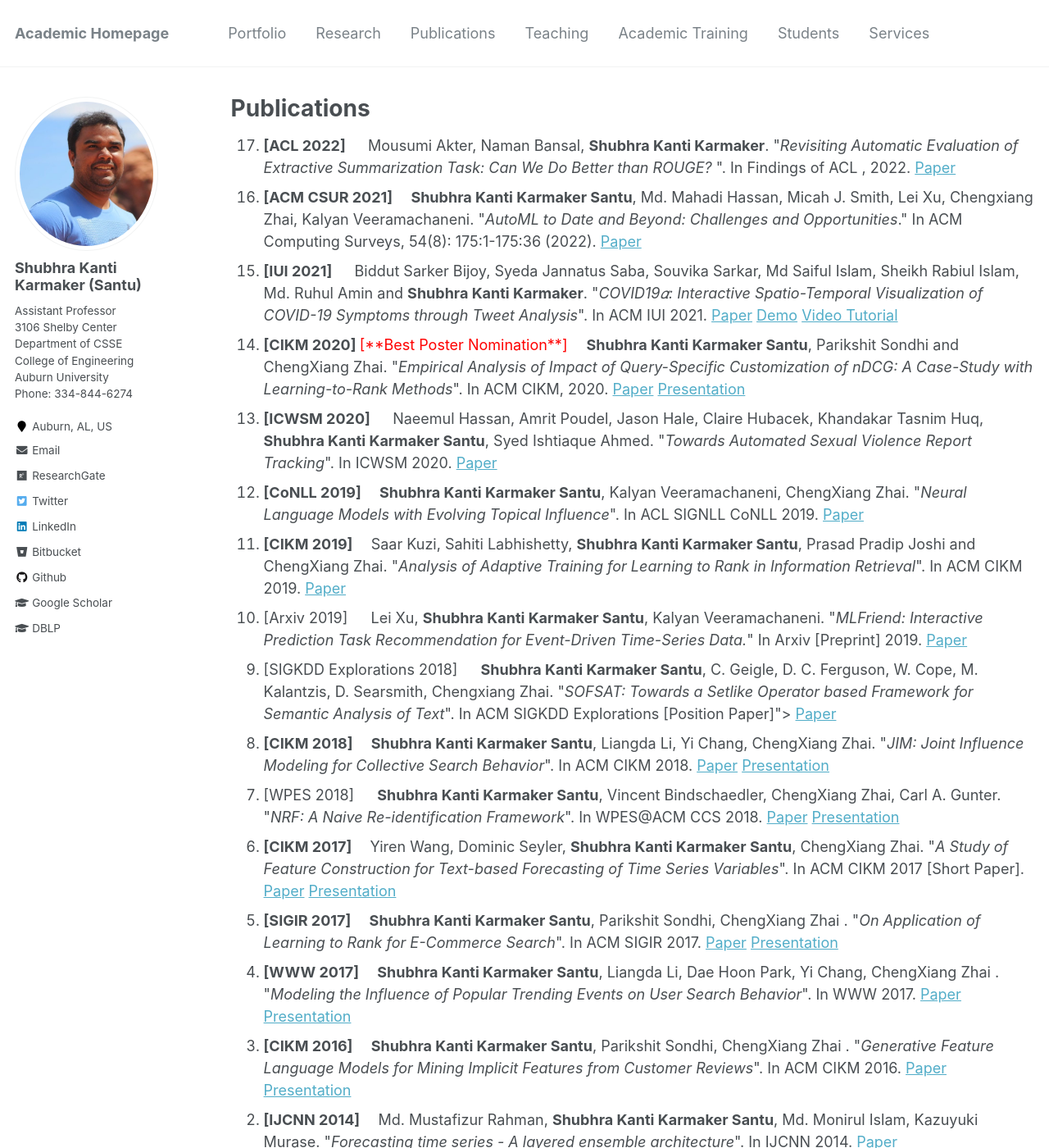
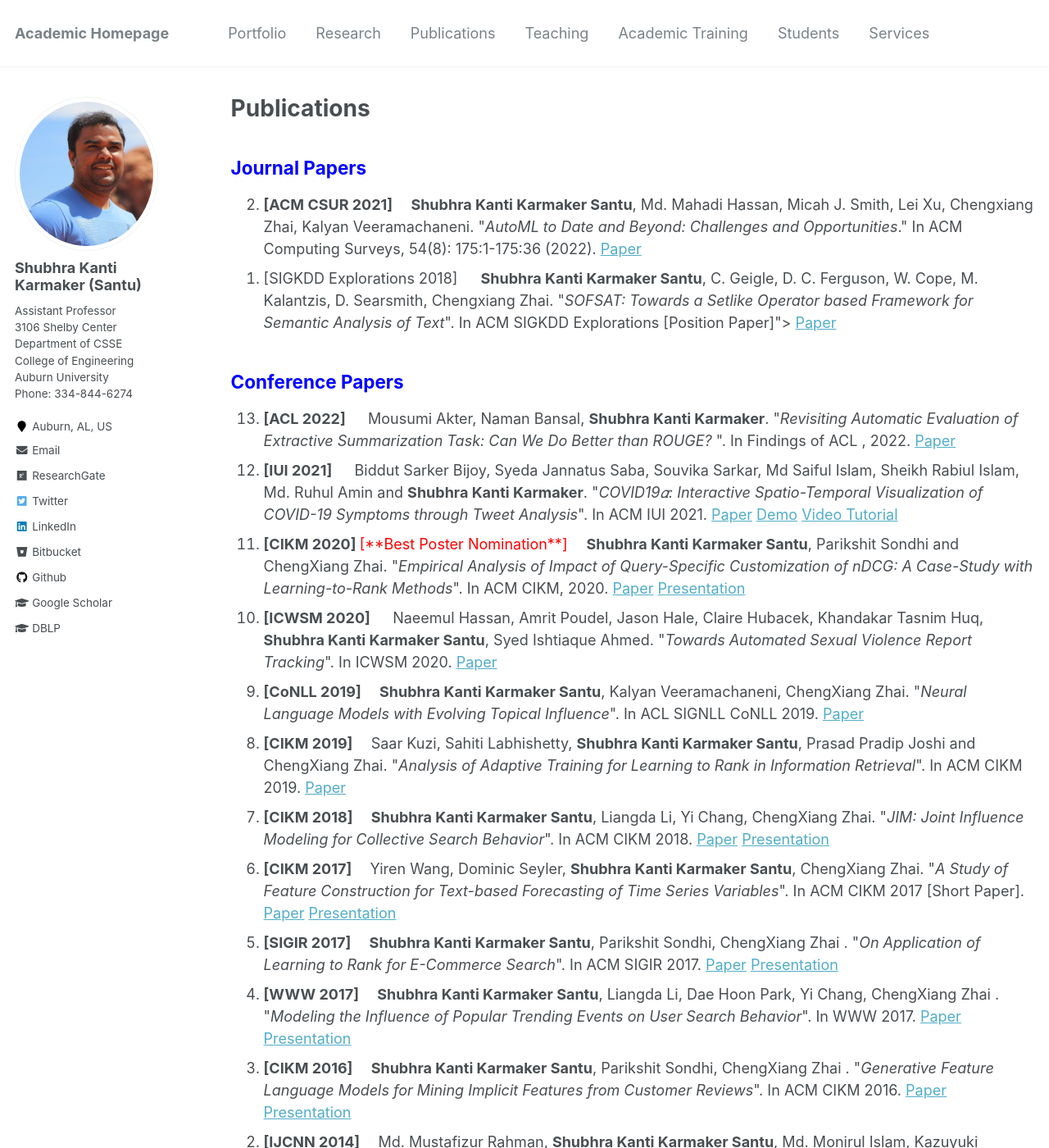
Before and after one commit to karmake2/karmake2.github.io, a Jekyll site: the page built from _pages/publications.md, in a window 1280 px wide and 1400 px high. Shown: the whole window at 82% size. Built offline with Jekyll 4.4.1, drawn with Linux system fonts in a browser that asks for light colours; some of the changed text lies outside the part shown.

Commit message:
paper added

```diff
--- a/_pages/publications.md
+++ b/_pages/publications.md
@@ -12,10 +12,17 @@ author_profile: true
 {% include base_path %}
 
 
+## <span style="color:blue">Journal Papers</span>
+<ol reversed=true>
+<li> <b>[ACM CSUR 2021] &emsp;</b><b>Shubhra Kanti Karmaker Santu</b>, Md. Mahadi Hassan, Micah J. Smith, Lei Xu, Chengxiang Zhai, Kalyan Veeramachaneni. "<i>AutoML to Date and Beyond: Challenges and Opportunities</i>." In ACM Computing Surveys, 54(8): 175:1-175:36 (2022).  <a href="https://karmake2.github.io/files/Publications/2021/AutoML.pdf">Paper</a> </li>
+<li>[SIGKDD Explorations 2018] &emsp; <b>Shubhra Kanti Karmaker Santu</b>, C. Geigle, D. C. Ferguson, W. Cope, M. Kalantzis, D. Searsmith, Chengxiang Zhai. "<i>SOFSAT: Towards a Setlike Operator based Framework for Semantic Analysis of Text</i>". In ACM SIGKDD Explorations [Position Paper]"> <a href="https://karmake2.github.io/files/Publications/2018/SOFSAT.pdf">Paper</a></li>
+</ol>
+
+
+
+## <span style="color:blue">Conference Papers</span>
 <ol reversed>
-<li> <b>[ACL 2022] &emsp;</b> Mousumi Akter, Naman Bansal, <b>Shubhra Kanti Karmaker</b>. "<i>Revisiting Automatic Evaluation of Extractive Summarization Task: Can We Do Better than ROUGE? </i>". In Findings of ACL , 2022. <a href="https://karmake2.github.io/files/Publications/2021/Sem-nCG.pdf">Paper</a>
-
-<li> <b>[ACM CSUR 2021] &emsp;</b><b>Shubhra Kanti Karmaker Santu</b>, Md. Mahadi Hassan, Micah J. Smith, Lei Xu, Chengxiang Zhai, Kalyan Veeramachaneni. "<i>AutoML to Date and Beyond: Challenges and Opportunities</i>." In ACM Computing Surveys, 54(8): 175:1-175:36 (2022).  <a href="https://karmake2.github.io/files/Publications/2021/AutoML.pdf">Paper</a>
+<li> <b>[ACL 2022] &emsp;</b> Mousumi Akter, Naman Bansal, <b>Shubhra Kanti Karmaker</b>. "<i>Revisiting Automatic Evaluation of Extractive Summarization Task: Can We Do Better than ROUGE? </i>". In Findings of ACL , 2022. <a href="https://karmake2.github.io/files/Publications/2022/Sem-nCG.pdf">Paper</a> </li>
 
 <li> <b>[IUI 2021]  &emsp;</b> Biddut Sarker Bijoy, Syeda Jannatus Saba, Souvika Sarkar, Md Saiful Islam, Sheikh Rabiul Islam, Md. Ruhul Amin and <b>Shubhra Kanti Karmaker</b>. "<i>COVID19𝛼: Interactive Spatio-Temporal Visualization of COVID-19 Symptoms through Tweet Analysis</i>". In ACM IUI 2021.  <a href="https://karmake2.github.io/files/Publications/2021/COVID19.pdf">Paper</a>  <a href="https://bijoy-sust.github.io/Covid19/">Demo</a>	<a href="https://drive.google.com/file/d/1Buj9xNEZsKLLSSjaqnuWrynIJ4qWmeMC/view?usp=sharing">Video Tutorial</a></li>
 
@@ -27,13 +34,7 @@ author_profile: true
 
 <li> <b>[CIKM 2019] &emsp;</b>Saar Kuzi, Sahiti Labhishetty, <b>Shubhra Kanti Karmaker Santu</b>, Prasad Pradip Joshi and ChengXiang Zhai. "<i>Analysis of Adaptive Training for Learning to Rank in Information Retrieval</i>". In ACM CIKM 2019. <a href="https://karmake2.github.io/files/Publications/2019/Robust_LTR.pdf">Paper</a>	</li>
 
-<li> [Arxiv 2019] &emsp; Lei Xu, <b>Shubhra Kanti Karmaker Santu</b>, Kalyan Veeramachaneni. "<i>MLFriend: Interactive Prediction Task Recommendation for Event-Driven Time-Series Data.</i>" In Arxiv [Preprint] 2019. <a href="https://karmake2.github.io/files/Publications/2019/MLFriend.pdf">Paper</a></li>
-
-<li>[SIGKDD Explorations 2018] &emsp; <b>Shubhra Kanti Karmaker Santu</b>, C. Geigle, D. C. Ferguson, W. Cope, M. Kalantzis, D. Searsmith, Chengxiang Zhai. "<i>SOFSAT: Towards a Setlike Operator based Framework for Semantic Analysis of Text</i>". In ACM SIGKDD Explorations [Position Paper]"> <a href="https://karmake2.github.io/files/Publications/2018/SOFSAT.pdf">Paper</a></li>
-
 <li><b>[CIKM 2018] &emsp;</b><b>Shubhra Kanti Karmaker Santu</b>, Liangda Li, Yi Chang, ChengXiang Zhai. "<i>JIM: Joint Influence Modeling for Collective Search Behavior</i>".  In ACM CIKM 2018. <a href="https://karmake2.github.io/files/Publications/2018/Multivariate_Influence.pdf">Paper</a>	<a href="https://karmake2.github.io/files/Publications/2018/JIM.pptx">Presentation</a></li>
-
-<li>[WPES 2018] &emsp; <b>Shubhra Kanti Karmaker Santu</b>, Vincent Bindschaedler, ChengXiang Zhai, Carl A. Gunter. "<i>NRF: A Naive Re-identification Framework</i>". In WPES@ACM CCS 2018. <a href="https://karmake2.github.io/files/Publications/2018/NRF.pdf">Paper</a>	<a href="https://karmake2.github.io/files/Publications/2018/NRF.pptx">Presentation</a>	</li>
 
 <li><b>[CIKM 2017] &emsp;</b>Yiren Wang, Dominic Seyler, <b>Shubhra Kanti Karmaker Santu</b>, ChengXiang Zhai. "<i>A Study of Feature Construction for Text-based Forecasting of Time Series Variables</i>". In ACM CIKM 2017 [Short Paper]. <a href="https://karmake2.github.io/files/Publications/2017/sp0985-wangA.pdf">Paper</a>	<a href="https://karmake2.github.io/files/Publications/2017/CIKM2017-poster.pdf">Presentation</a>	</li>
 
@@ -46,3 +47,21 @@ author_profile: true
 <li><b>[IJCNN 2014] &emsp;</b>Md. Mustafizur Rahman, <b>Shubhra Kanti Karmaker Santu</b>, Md. Monirul Islam, Kazuyuki Murase. "<i>Forecasting time series - A layered ensemble architecture</i>". In IJCNN 2014. <a href="https://karmake2.github.io/files/Publications/2014/IJCNN_TSF.pdf">Paper</a></li>
 
 <li><b>[CEC 2014] &emsp;</b><b>Shubhra Kanti Karmaker Santu</b>, Md. Mustafizur Rahman, Md. Monirul Islam, Kazuyuki Murase. "<i>Towards better generalization in Pittsburgh learning classifier systems</i>". In IEEE CEC (Congress on Evolutionary Computation) 2014. <a href="https://karmake2.github.io/files/Publications/2014/CEC_EDARIC.pdf">Paper</a>	&nbsp;&nbsp;<a href="https://karmake2.github.io/files/Publications/2014/EDARIC_Presenation.pptx">Presentation</a>	</li>
+</ol>
+
+
+
+## <span style="color:blue">Workshop Papers</span>
+<ol reversed>
+<li>[UserNLP@WWW 2022] &emsp; Souvika Sarkar and <b>Shubhra Kanti Karmaker Santu</b>. "<i>Concept Annotation from Users Perspective: A New Challenge</i>". In UserNLP@WWW  2022. <a href="https://karmake2.github.io/files/Publications/2022/Annotate.pdf">Paper</a>	</li>
+<li>[WPES@CCS 2018] &emsp; <b>Shubhra Kanti Karmaker Santu</b>, Vincent Bindschaedler, ChengXiang Zhai, Carl A. Gunter. "<i>NRF: A Naive Re-identification Framework</i>". In WPES@ACM CCS 2018. <a href="https://karmake2.github.io/files/Publications/2018/NRF.pdf">Paper</a>	<a href="https://karmake2.github.io/files/Publications/2018/NRF.pptx">Presentation</a>	</li>
+</ol>
+
+
+
+
+
+## <span style="color:blue">Arxiv Pre-prints</span>
+<ol reversed>
+<li> [Arxiv 2019] &emsp; Lei Xu, <b>Shubhra Kanti Karmaker Santu</b>, Kalyan Veeramachaneni. "<i>MLFriend: Interactive Prediction Task Recommendation for Event-Driven Time-Series Data.</i>" In Arxiv [Preprint] 2019. <a href="https://karmake2.github.io/files/Publications/2019/MLFriend.pdf">Paper</a></li>
+</ol>
```
Also changed, not shown: 8 other files.
